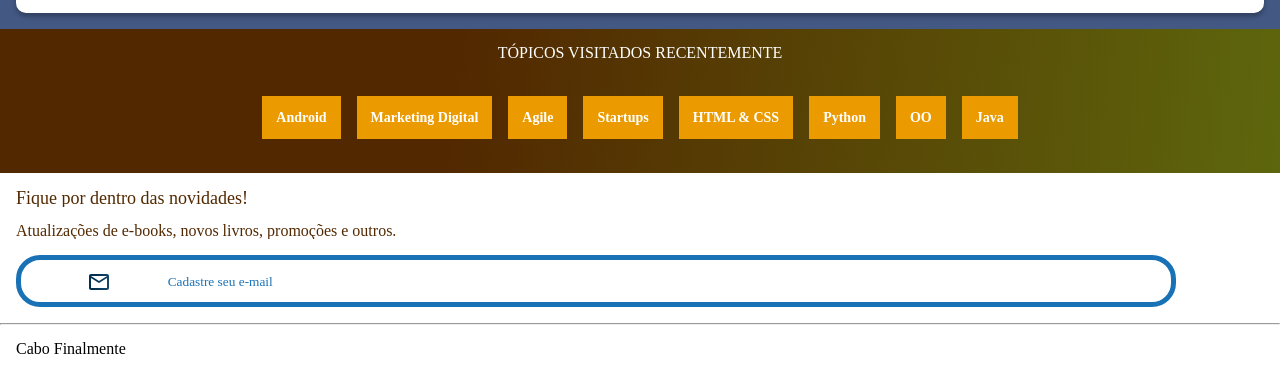
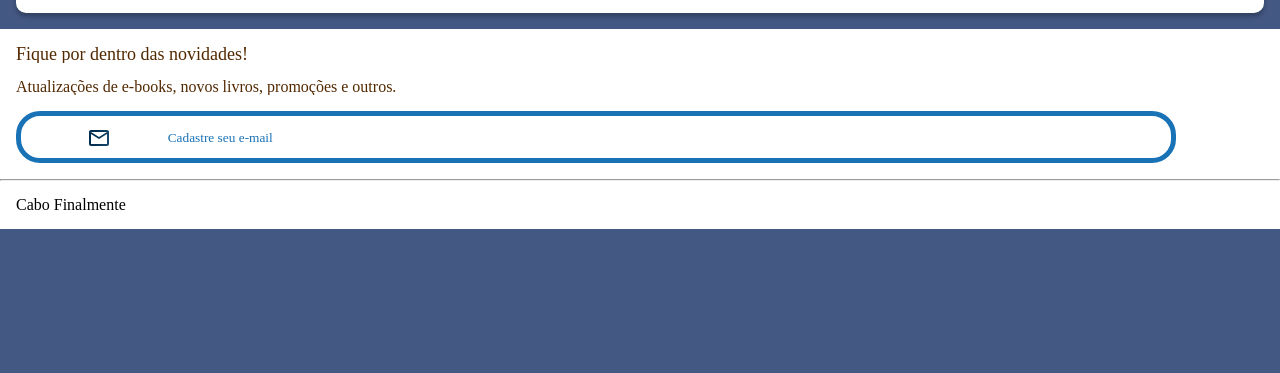
Before and after one commit to PF780/AlureSit, a plain HTML site: page index.html in a window 1280 px wide. Shown: the part 1331-1704 px from the top of the page. After the commit the page ends 1560 px from the top, so only its background shows below. Drawn offline with nearby package versions, Linux system fonts and the light colour scheme.

Commit message:
removept1

```diff
--- a/index.html
+++ b/index.html
@@ -105,34 +105,6 @@
 
   </section>
 
-  <section class="tópicos">
-    <h2 class="tópicos__titulo">TÓPICOS VISITADOS RECENTEMENTE</h2>
-    <ul class="tópicos__lista">
-      <li class="tópicos__item"><a href="#" class="tópicos__link">Android</a></li>
-      <li class="tópicos__item">
-        <a href="#" class="tópicos__link">Marketing Digital</a>
-      </li>
-      <li class="tópicos__item">
-        <a href="#" class="tópicos__link">Agile</a>
-      </li>
-      <li class="tópicos__item">
-        <a href="#" class="tópicos__link">Startups</a>
-      </li>
-      <li class="tópicos__item">
-        <a href="#" class="tópicos__link">HTML & CSS</a>
-      </li>
-      <li class="tópicos__item">
-        <a href="#" class="tópicos__link">Python</a>
-      </li>
-      <li class="tópicos__item">
-        <a href="#" class="tópicos__link">OO</a>
-      </li>
-      <li class="tópicos__item">
-        <a href="#" class="tópicos__link">Java</a>
-      </li>
-    </ul>
-  </section>
-
   <section class="contato">
     <h2 class="contato__titulo">Fique por dentro das novidades!</h2>
     <p class="contato__texto">
```
